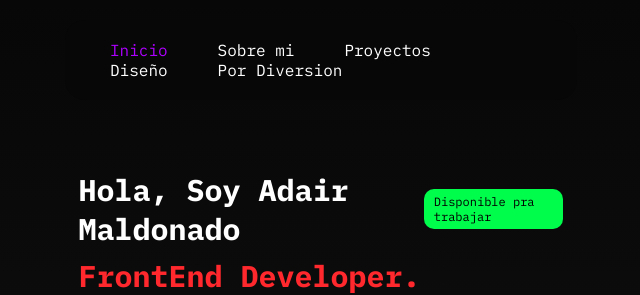
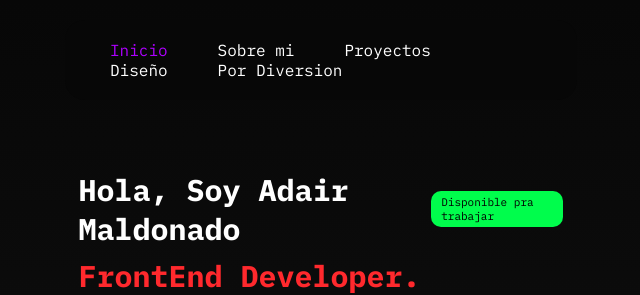
Before and after one commit to AdairKevin/PortfolioAdair, a React (Vite) app: page / in a window 1280 px wide. Shown: the top 295 px of the page, without its empty margins (319-959 px from the left). Built offline with nearby package versions, Linux system fonts and the light colour scheme.

Commit message:
Update home.module.css

```diff
--- a/src/pages/home/home.module.css
+++ b/src/pages/home/home.module.css
@@ -24,11 +24,11 @@
 
 .disponible {
   display: flex;
-  padding: 5px 10px;
+  padding: 4px 10px;
   border-radius: 10px;
   color: #000000;
   background-color: #00fd4c;
-  font-size: 12px;
+  font-size: 11px;
 }
 
 .centro h2 {
```
